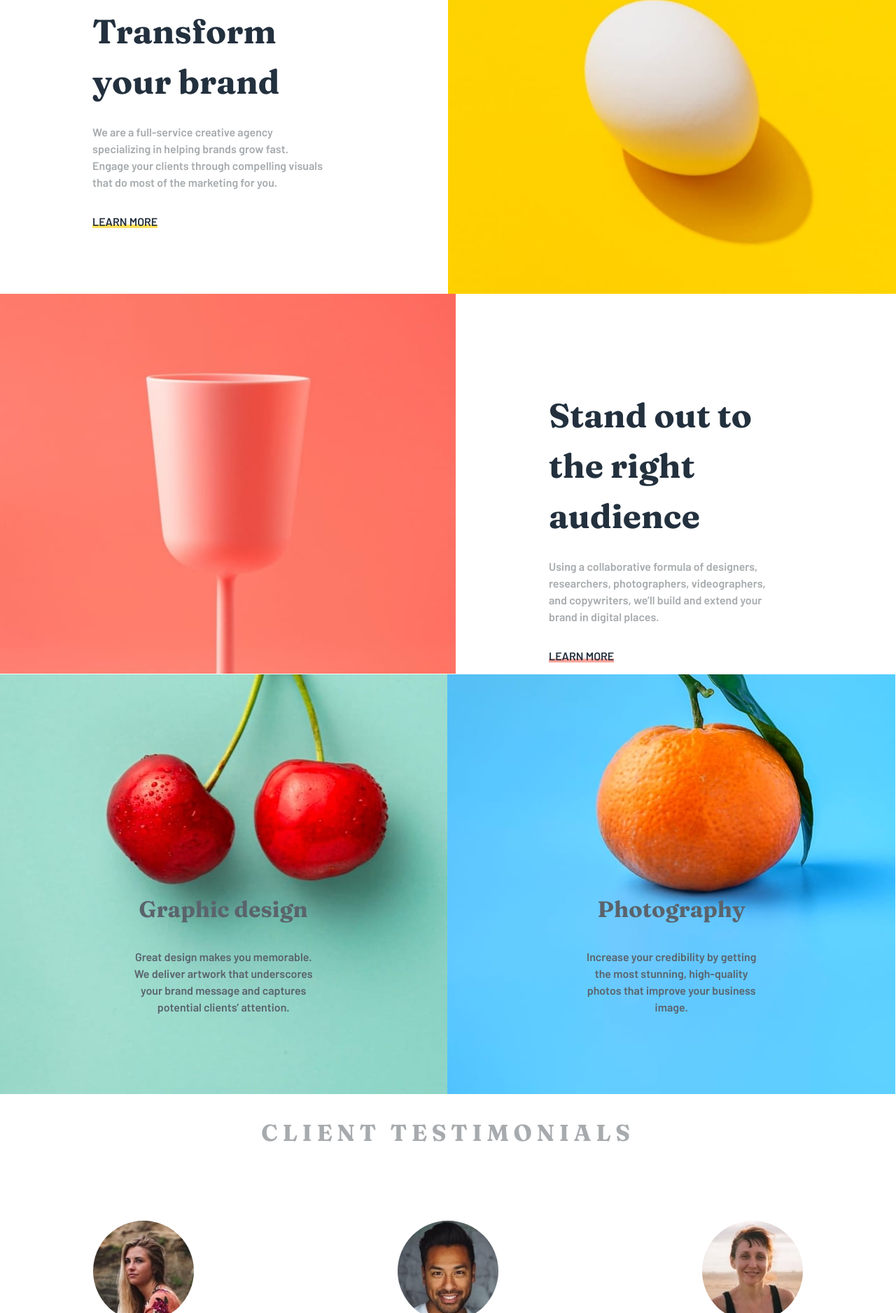
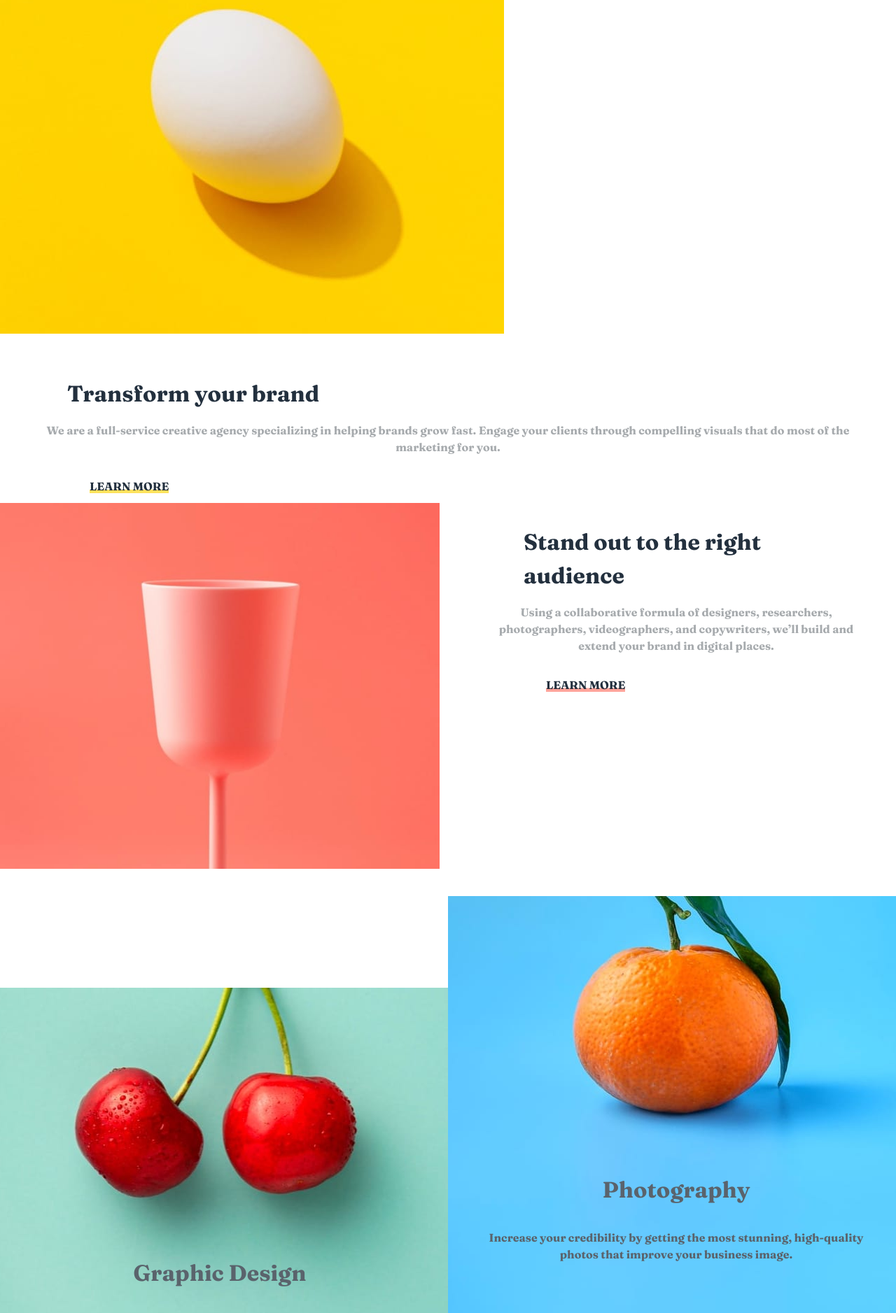
Before and after one commit to flyboy85749/frontendMastersSunnyside, a plain HTML site: page index.html in a window 1280 px wide. Shown: the part 923-2800 px from the top of the page at 70% size. Drawn offline with nearby package versions, Linux system fonts and the light colour scheme.

Commit message:
finish mobile css

```diff
--- a/index.html
+++ b/index.html
@@ -42,7 +42,7 @@
             <h1><a href="index.html">sunnyside</a></h1>
           </div>
           <div class="column">
-            <nav>
+            <nav class="navbar-brand hide-for-mobile">
               <ul>
                 <li>
                   <a href="about.html">About</a>
@@ -57,6 +57,17 @@
                   <button class="contact" href="contact.html">Contact</button>
                 </li>
               </ul>
+              <a
+                role="button"
+                class="navbar-burger"
+                aria-label="menu"
+                aria-expanded="false"
+                data-target="navbarBasicExample"
+              >
+                <span aria-hidden="false"></span>
+                <span aria-hidden="false"></span>
+                <span aria-hidden="false"></span>
+              </a>
             </nav>
           </div>
         </div>
@@ -65,7 +76,7 @@
       <img class="arrow" src="/images/icon-arrow-down.svg" alt="" />
     </section>
     <section>
-      <div class="columns">
+      <div class="columns egg-columns">
         <div class="column transform">
           <h3>Transform your brand</h3>
           <p>
@@ -107,7 +118,7 @@
     <section>
       <div class="columns">
         <div class="column cherries">
-          <h3>Graphic design</h3>
+          <h3>Graphic Design</h3>
           <p>
             Great design makes you memorable. We deliver artwork that
             underscores your brand message and captures potential clients’
@@ -159,18 +170,22 @@
       </div>
     </section>
     <section>
-      <div class="columns">
+      <div class="columns four-images">
+        <div class="row row1">
           <div class="column">
             <img src="/images/desktop/image-gallery-milkbottles.jpg" alt="" />
           </div>
           <div class="column">
             <img src="/images/desktop/image-gallery-orange.jpg" alt="" />
           </div>
+        </div>
+        <div class="row row2">
           <div class="column">
             <img src="/images/desktop/image-gallery-cone.jpg" alt="" />
           </div>
           <div class="column">
             <img src="/images/desktop/image-gallery-sugarcubes.jpg" alt="" />
+          </div>
         </div>
       </div>
     </section>
--- a/scss/_globals.scss
+++ b/scss/_globals.scss
@@ -3,11 +3,18 @@
 }
 
 body {
-  font-family: 'Barlow', sans-serif;
+  font-family: $serif;
   font-size: 1rem;
   width: 100%;
   max-width: 1440px;
   margin: 0 auto;
+}
+
+h1,
+h2,
+h3,
+h4 {
+  font-family: $serif;
 }
 
 .header {
@@ -23,15 +30,15 @@ body {
 
 .header h1 {
   margin-left: 2em;
-  font-size: $medium;
 }
 
 .header h2 {
-  font-family: 'Fraunces', sans-serif;
-  font-size: $large;
-  padding: 2em 0 0 8.5em;
+  font-size: $medium;
+  padding: 2em 0 1em 0;
   letter-spacing: 0.148em;
+  text-align: center;
 }
+
 .header li {
   list-style-type: none;
 }
@@ -43,62 +50,69 @@ body {
 
 .row {
   display: flex;
-  justify-content: flex-end;
-  align-items: center;
-  width: 100vw;
 }
 
-nav ul {
-  display: flex;
-  justify-content: space-evenly;
-  align-items: center;
+.hide-for-mobile {
+  display: none;
 }
 
-nav a {
-  font-size: $small;
+// nav ul {
+//   display: flex;
+//   justify-content: space-evenly;
+//   align-items: center;
+// }
+
+// nav a {
+//   font-size: $small;
+// }
+
+// .contact {
+//   font-family: $sans-serif;
+//   font-size: $small;
+//   text-transform: uppercase;
+//   border-radius: 100px;
+//   border: none;
+//   padding: 1em 1.5em;
+// }
+
+// .contact:hover {
+//   color: $white;
+//   background-color: #a9e2ec;
+// }
+
+// .column {
+//   margin: 0;
+//   padding: 0;
+// }
+
+.arrow {
+  margin-left: 10em;
+  width: 2em;
 }
 
-.contact {
-  font-family: 'Barlow', sans-serif;
-  font-size: $small;
-  text-transform: uppercase;
-  border-radius: 100px;
-  border: none;
-  padding: 1em 1.5em;
-}
-
-.contact:hover {
-  color: $white;
-  background-color: #a9e2ec;
-}
-
-.column {
-  margin: 0;
-  padding: 0;
-}
-
-.arrow {
-  margin: 10em 0 0 43em;
+.egg-columns {
+  display: flex;
+  flex-direction: column-reverse;
 }
 
 .transform h3,
 .stand-out h3 {
-  font-size: $large;
+  font-size: $medium;
   color: $veryDarkBlue;
-  font-family: 'Fraunces', sans-serif;
-  margin: 3em 3em 0.5em 3em;
+  margin: 1em 3em 0.5em 3em;
 }
 
 .transform p,
 .stand-out p {
   color: $grayBlue;
-  padding: 0 11em 2em 9em;
+  padding: 0 3em 2em 3em;
+  text-align: center;
 }
 
 .learn1,
 .learn2 {
   color: $veryDarkBlue;
-  margin-left: 9em;
+  margin-left: 8em;
 }
 
 .learn1 {
@@ -125,13 +139,13 @@ nav a {
   background-position: bottom;
 }
 
-.egg {
-  margin-top: 0.7em;
-}
+// .egg {
+//   margin-top: 0.7em;
+// }
 
-.cup {
-  margin: 0.4em 0 0 0.7em;
-}
+// .cup {
+//   margin: 0.4em 0 0 0.7em;
+// }
 
 .cherries {
   display: flex;
@@ -140,24 +154,24 @@ nav a {
   align-items: center;
   background-image: url('/images/desktop/image-graphic-design.jpg');
   background-repeat: no-repeat;
-  // background-size: cover;
-  object-fit: contain;
+  background-position: 50%;
   height: 100vh;
-  margin: 0.4em 0 0 0.7em;
+  width: 100%;
+  margin-top: 4em;
 }
 
 .cherries h3,
 .orange h3 {
   color: $veryDarkGrayBlue;
   font-size: $medium;
-  font-family: 'Fraunces', sans-serif;
-  margin: 0 0 1em 0;
+  font-family: $serif;
+  margin: 10em 0 1em 0;
 }
 
 .cherries p,
 .orange p {
   color: $veryDarkGrayBlue;
-  padding: 0 12em;
+  padding: 0 2em;
   text-align: center;
 }
 
@@ -168,8 +182,10 @@ nav a {
   align-items: center;
   background-image: url('/images/desktop/image-photography.jpg');
   background-repeat: no-repeat;
+  background-position: 50%;
   height: 100vh;
-  margin: 0.4em 0.8em 0 0;
+  width: 100%;
+  margin-top: -4.2em;
 }
 
 .heading {
@@ -180,11 +196,10 @@ nav a {
 }
 
 .heading h3 {
-  font-family: 'Fraunces', sans-serif;
-  font-size: $large;
+  font-size: 1rem;
   color: $grayBlue;
   letter-spacing: 0.201em;
-  margin: -5em 0 3em 0;
+  margin: 2em 0 3em 0;
 }
 
 .testimonials {
@@ -193,8 +208,10 @@ nav a {
 }
 
 .testimonials img {
+  width: 30%;
   border-radius: 50%;
-  margin-bottom: 4em;
+  margin-bottom: 3em;
+  object-fit: contain;
 }
 
 .emily,
@@ -208,21 +225,30 @@ nav a {
 
 .quote {
   color: $darkGrayBlue;
-  padding: 1em 5.5em;
+  padding: 1em 2em;
   text-align: center;
   line-height: 1.8em;
 }
 
 .cite {
-  font-weight: 900;
+  font-weight: $bold;
   font-size: 1.438rem;
-  font-family: 'Fraunces', sans-serif;
-  margin: 3em 0 0.2em 0;
+  font-family: $serif;
+  margin: 1em 0 0 0;
 }
 
 .position {
   color: $grayBlue;
   margin: 0 0 9em 0;
+}
+
+.four-images .column {
+  margin: 0;
+  padding: 0;
+}
+
+.row2 {
+  margin-top: -0.4em;
 }
 
 .footer {
@@ -252,6 +278,7 @@ nav a {
 .footer a:hover,
 .footer i:hover {
   color: $white;
+  cursor: pointer;
 }
 
 .icons {
@@ -261,9 +288,9 @@ nav a {
 }
 
 .attribution {
-  font-size: 11px;
+  font-size: 1rem;
   text-align: center;
 }
 .attribution a {
-  color: hsl(228, 45%, 44%);
+  color: $veryDarkGrayBlue;
 }
--- a/scss/_variables.scss
+++ b/scss/_variables.scss
@@ -17,14 +17,17 @@ $white: hsl(0, 0%, 100%);
 
 /* Body font size: 18px */
 
-/* FONTS
-- Family: [Barlow](https://fonts.google.com/specimen/Barlow)
-- Weights: 600
-- Family: [Fraunces](https://fonts.google.com/specimen/Fraunces)
-- Weights: 700, 900
+/* FONTS */
+$serif: 'Fraunces', serif;
+$sans-serif: 'Barlow', sans-serif;
 
-*/
 /* FONT SIZES */
 $small: 1rem; // 18px
 $medium: 2em;
 $large: 3em;
+
+/* WEIGHTS */
+$light: 300;
+$normal: 600;
+$semiBold: 700;
+$bold: 900;
```
Also changed, not shown: dist/css/style.css, 1 other file. Lines whose indentation alone changed are shown as unchanged.
